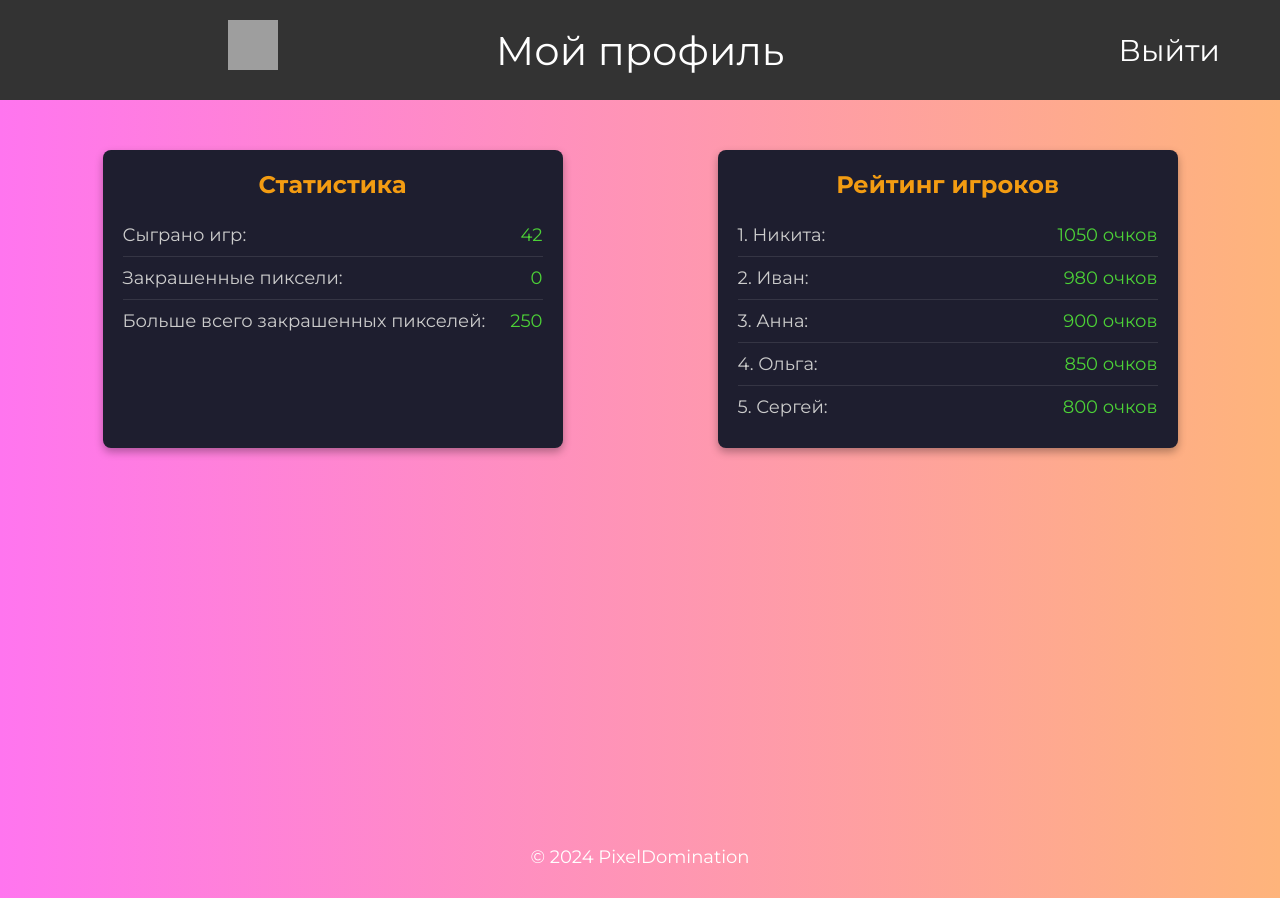
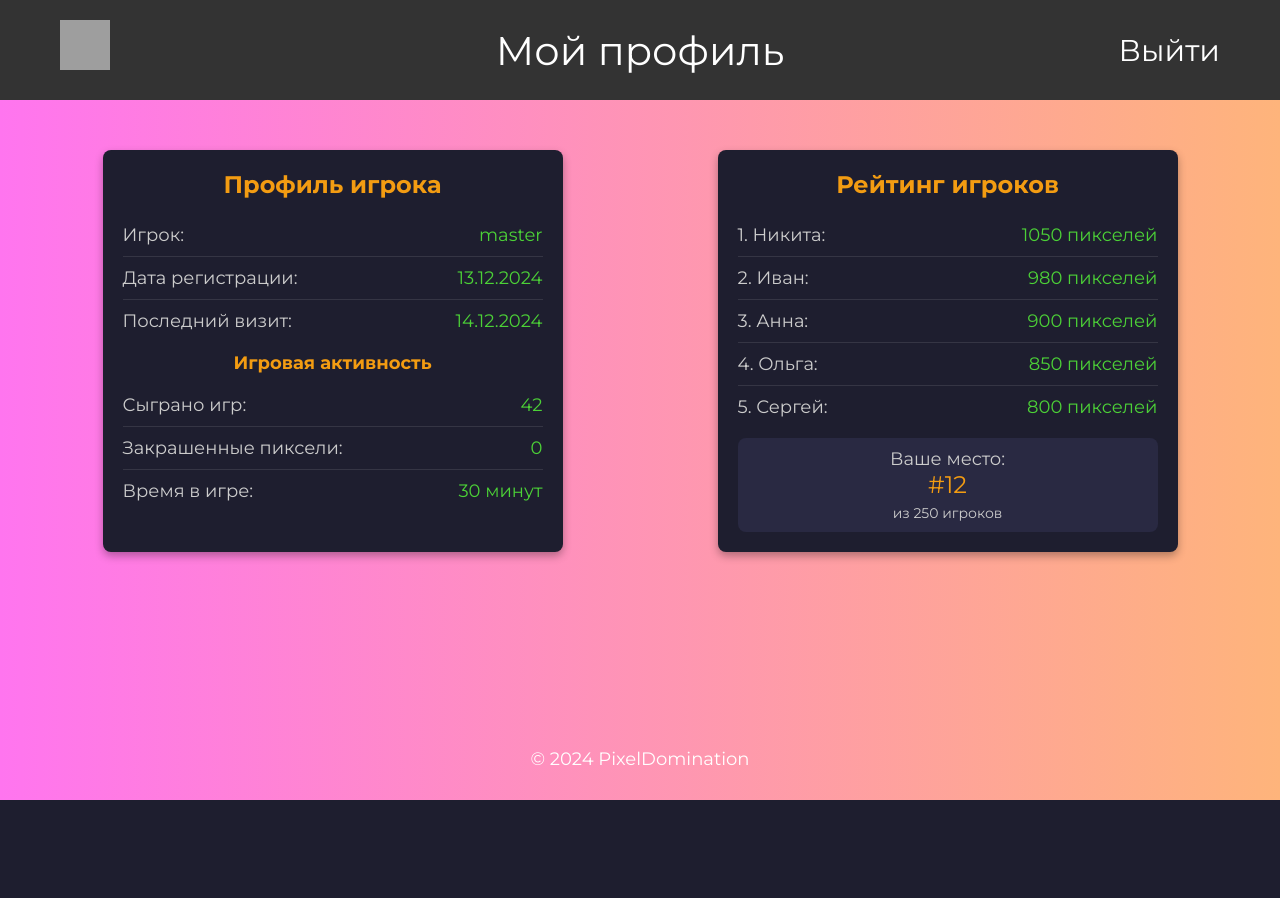
Before and after one commit to ilyash0/PixelDomination, a Django app: page /profile/ in a window 1280 px wide. After the commit the page ends 800 px from the top, so only its background shows below. Run offline with Django 5.2, Linux system fonts and the light colour scheme; the visitor is signed in with stand-in values (Sample User, id 1); parts of the project's set-up code (start-up, migrations or seed data) failed here and were passed over; grey boxes are pictures that could not be loaded.

Commit message:
update stats

```diff
--- a/static/css/style.css
+++ b/static/css/style.css
@@ -43,6 +43,10 @@ body {
   width: 50px;
   height: 50px;
   justify-self: start;
+}
+
+.header__link {
+  width: 50px;
 }
 
 .header__logout {
@@ -266,7 +270,6 @@ p {
 .profile {
   display: grid;
   grid-template-columns: 1fr 1fr;
-  grid-template-rows: 1fr 1fr;
   gap: 50px;
   justify-items: center;
 }
@@ -289,6 +292,15 @@ p {
   color: #f39c12;
 }
 
+.profile__stats-subtitle {
+  font-size: 18px;
+  font-weight: bold;
+  margin-bottom: 10px;
+  text-align: center;
+  color: #f39c12;
+}
+
+
 .profile__stats-list {
   list-style: none;
   padding: 0;
@@ -305,6 +317,7 @@ p {
 
 .profile__stats-list li:last-child {
   border-bottom: none;
+  margin-bottom: 10px;
 }
 
 .profile__stats-list span {
@@ -316,6 +329,30 @@ p {
   font-size: 18px;
 }
 
+.profile__user-rank {
+  text-align: center;
+  font-size: 18px;
+  background-color: #292942;
+  padding: 10px;
+  border-radius: 8px;
+}
+
+.profile__user-rank span {
+  display: block;
+  color: #ccc;
+}
+
+.profile__user-rank strong {
+  font-size: 24px;
+  color: #f39c12;
+}
+
+.profile__user-rank small {
+  display: block;
+  color: #ccc;
+  font-size: 14px;
+  margin-top: 5px;
+}
 .footer {
   min-height: 50px;
 }
--- a/templates/canvas_detail.html
+++ b/templates/canvas_detail.html
@@ -16,7 +16,7 @@
     <header class="header">
       <div class="container">
         <div class="header__inner">
-          <a  href="/"><img src="{% static 'img/logo.svg' %}" alt="logo" class="header__img"></a>
+          <a  href="/" class="header__link"><img src="{% static 'img/logo.svg' %}" alt="logo" class="header__img"></a>
           <h1 class="header__title">PixelDomination</h1>
           <a href="/profile/" class="header__logout">Профиль</a>
         </div>
--- a/templates/index.html
+++ b/templates/index.html
@@ -17,7 +17,7 @@
     <header class="header">
       <div class="container">
         <div class="header__inner">
-          <a  href="/"><img src="{% static 'img/logo.svg' %}" alt="logo" class="header__img"></a>
+          <a  href="/" class="header__link"><img src="{% static 'img/logo.svg' %}" alt="logo" class="header__img"></a>
           <h1 class="header__title">PixelDomination</h1>
         </div>
       </div>
--- a/templates/profile.html
+++ b/templates/profile.html
@@ -17,7 +17,7 @@
     <header class="header">
         <div class="container">
             <div class="header__inner">
-              <a  href="/"><img src="{% static 'img/logo.svg' %}" alt="logo" class="header__img"></a>
+              <a  href="/" class="header__link"><img src="{% static 'img/logo.svg' %}" alt="logo" class="header__img"></a>
               <h1 class="header__title">Мой профиль</h1>
               <a href="/logout/" class="header__logout">Выйти</a>
             </div>
@@ -26,22 +26,33 @@
     <main class="main">
       <div class="profile">
         <section class="profile__stats" id="profile-stats">
-          <h2 class="profile__stats-title">Статистика</h2>
+          <h2 class="profile__stats-title">Профиль игрока</h2>
+          <ul class="profile__stats-list">
+            <li><span>Игрок:</span> <strong>master</strong></li>
+            <li><span>Дата регистрации:</span> <strong>13.12.2024</strong></li>
+            <li><span>Последний визит:</span> <strong>14.12.2024</strong></li>
+          </ul>
+          <h3 class="profile__stats-subtitle">Игровая активность</h3>
           <ul class="profile__stats-list">
             <li><span>Сыграно игр:</span> <strong>42</strong></li>
             <li><span>Закрашенные пиксели:</span> <strong>{{ user_profile.pixels_colored }}</strong></li>
-            <li><span>Больше всего закрашенных пикселей:</span> <strong>250</strong></li>
+            <li><span>Время в игре:</span> <strong>30 минут</strong></li>
           </ul>
-      </section>
-      <section class="profile__stats">
+        </section>
+        <section class="profile__stats">
           <h2 class="profile__stats-title">Рейтинг игроков</h2>
           <ul class="profile__stats-list">
-            <li><span>1. Никита:</span> <strong>1050 очков</strong></li>
-            <li><span>2. Иван:</span> <strong>980 очков</strong></li>
-            <li><span>3. Анна:</span> <strong>900 очков</strong></li>
-            <li><span>4. Ольга:</span> <strong>850 очков</strong></li>
-            <li><span>5. Сергей:</span> <strong>800 очков</strong></li>
+            <li><span>1. Никита:</span> <strong>1050 пикселей</strong></li>
+            <li><span>2. Иван:</span> <strong>980 пикселей</strong></li>
+            <li><span>3. Анна:</span> <strong>900 пикселей</strong></li>
+            <li><span>4. Ольга:</span> <strong>850 пикселей</strong></li>
+            <li><span>5. Сергей:</span> <strong>800 пикселей</strong></li>
           </ul>
+          <div class="profile__user-rank">
+            <span>Ваше место:</span>
+            <strong>#12</strong>
+            <small>из 250 игроков</small>
+          </div>
         </section>
       </div>
 
```
Also changed, not shown: templates/main.html (+11 -1 lines).
